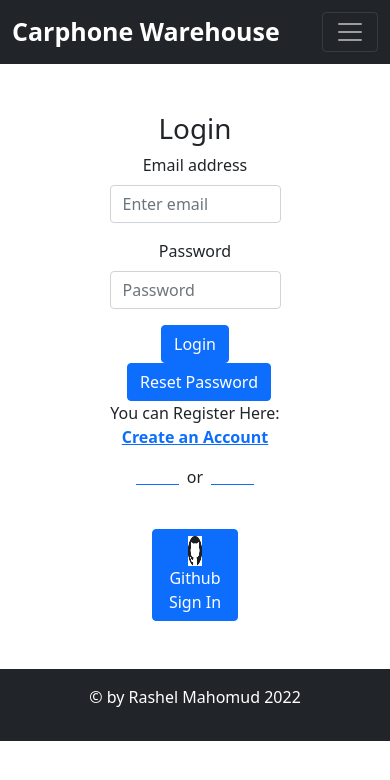
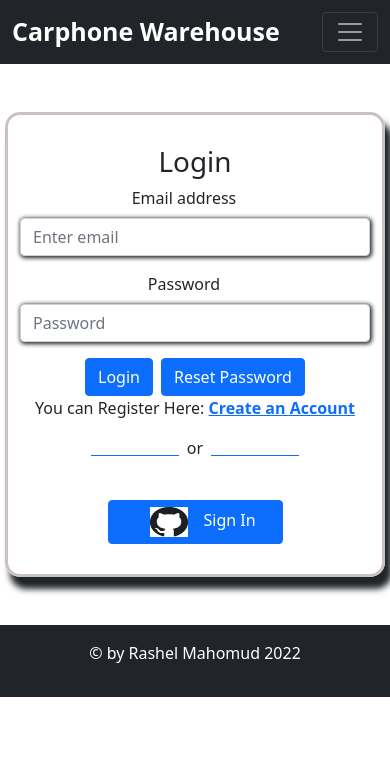
Before and after one commit to rashelmahomud/carphone-warehouse-client, a React (Create React App) app: page /login in a window 390 px wide. Shown: the top 780 px of the page. Built offline with nearby package versions, Linux system fonts and the light colour scheme; no server answers.

Commit message:
added lognin or sign in desing

```diff
--- a/src/App.js
+++ b/src/App.js
@@ -24,8 +24,13 @@
        <Route path='/blogs' element={<Blogs></Blogs>}></Route>
        <Route path='/login' element={<Login></Login>}></Route>
        <Route path='/signup' element={<SignUp></SignUp>}></Route>
-       <Route path='/manageitem' element={<RequirAuth><ManageItem></ManageItem> </RequirAuth>}></Route>
-       <Route path='/details/:servicesId' element={<RequirAuth><Details></Details></RequirAuth>}></Route>
+       <Route path='/manageitem' element={<ManageItem></ManageItem>}></Route>
+       {/* <Route path='/manageitem' element={<RequirAuth><ManageItem></ManageItem> </RequirAuth>}></Route> */}
+       <Route path='/details/:servicesId' element={
+       <RequirAuth>
+         <Details></Details>
+       </RequirAuth>
+       }></Route>
        <Route path='/myitems' element={<MyItems></MyItems>}></Route>
        <Route path='/item' element={<Item></Item>}></Route>
        <Route path='/addpackage' element={<AddPackage></AddPackage>}></Route>
--- a/src/Components/Share/Login/Login.css
+++ b/src/Components/Share/Login/Login.css
@@ -0,0 +1,36 @@
+
+
+.container-box {
+    padding: 50px;
+    border: 3px solid #ccc1c1;
+    border-radius: 15px;
+    box-shadow: 6px 11px 6px 1px;
+
+}
+/* label.form-label {
+    margin-right: 422px;
+} */
+.input-design {
+    box-shadow: 1px 1px 4px 1px;
+}
+.container.container-box.my-5 {
+    width: 420px;
+}
+
+@media only screen and (max-width: 600px) {
+
+    .container.container-box.my-5 {
+        width: 380px;
+    }
+
+    label.form-label {
+        margin-right: 22px;
+    }
+
+    .container-box {
+        padding: 30px;
+
+
+    }
+
+  }
--- a/src/Components/Share/Login/Login.js
+++ b/src/Components/Share/Login/Login.js
@@ -7,6 +7,7 @@
 import { sendPasswordResetEmail } from 'firebase/auth';
 import { ToastContainer, toast } from 'react-toastify';
 import 'react-toastify/dist/ReactToastify.css';
+import './Login.css';
 
 
 const Login = () => {
@@ -50,21 +51,21 @@
   }
 
   return (
-    <div className='container w-50 my-5'>
+    <div className='container container-box my-5'>
       {/* <button onClick={singInWighGoogle}>google ligin</button> */}
       <h1>Login</h1>
       <div className='login-box'>
         <Form onSubmit={handeluserSignIn} >
           <Form.Group className="mb-3" controlId="formBasicEmail">
             <Form.Label>Email address</Form.Label>
-            <Form.Control onBlur={handelEmailBlur} type="email" placeholder="Enter email" required />
+            <Form.Control className='input-design' onBlur={handelEmailBlur} type="email" placeholder="Enter email" required />
             <Form.Text className="text-muted">
             </Form.Text>
           </Form.Group>
 
           <Form.Group className="mb-3" controlId="formBasicPassword">
             <Form.Label>Password</Form.Label>
-            <Form.Control onBlur={handelPasswordBlur} type="password" placeholder="Password" required />
+            <Form.Control className='input-design' onBlur={handelPasswordBlur} type="password" placeholder="Password" required />
           </Form.Group>
           {
             loading && <p>loading....</p>
--- a/src/Components/Share/SignUp/SignUp.js
+++ b/src/Components/Share/SignUp/SignUp.js
@@ -52,32 +52,32 @@
       verfyEmail();
   }
     return (
-        <div className='container w-50 my-5'>
+        <div className='container container-box my-5'>
         <h1>SignUp</h1>
         <div>
           <Form onSubmit={handelCreateUser} className='signup'>
             <Form.Group className="mb-3" controlId="formBasicEmail">
               <Form.Label>Enter your Name:</Form.Label>
-              <Form.Control type="text" placeholder="Enter your Name" required />
+              <Form.Control className='input-design' type="text" placeholder="Enter your Name" required />
               <Form.Text className="text-muted">
               </Form.Text>
             </Form.Group>
 
             <Form.Group className="mb-3" controlId="formBasicEmail">
               <Form.Label>Email address</Form.Label>
-              <Form.Control onBlur={handleEmailBlur} type="email" placeholder="Enter email" required />
+              <Form.Control className='input-design' onBlur={handleEmailBlur} type="email" placeholder="Enter email" required />
               <Form.Text className="text-muted">
               </Form.Text>
             </Form.Group>
 
             <Form.Group className="mb-3" controlId="formBasicPassword">
               <Form.Label>Password</Form.Label>
-              <Form.Control onBlur={handlePasswordBlur} type="password" placeholder="Password" required />
+              <Form.Control className='input-design' onBlur={handlePasswordBlur} type="password" placeholder="Password" required />
             </Form.Group>
 
             <Form.Group className="mb-3" controlId="formBasicPassword">
               <Form.Label>Comfirm Password</Form.Label>
-              <Form.Control onBlur={handleComfirmPasswordBlur} type="password" placeholder="Confirm Password" required />
+              <Form.Control className='input-design' onBlur={handleComfirmPasswordBlur} type="password" placeholder="Confirm Password" required />
             </Form.Group>
             <p>{error}</p>
             <Button variant="primary" type="submit">
--- a/src/Components/Share/SocialBtn/SocialBtn.js
+++ b/src/Components/Share/SocialBtn/SocialBtn.js
@@ -30,7 +30,7 @@
                 <br />
                 <button onClick={() => signInWithGithub()} className='btn btn-primary w-50'>
                     <img style={{ height: '30px' }} className='w-25 mx-3' src={img} alt="" />
-                    Github Sign In
+                    Sign In
                 </button>
             </div>
         </div>
```
Also changed, not shown: src/Components/Share/Details/Details.js (+6 -1 lines).
